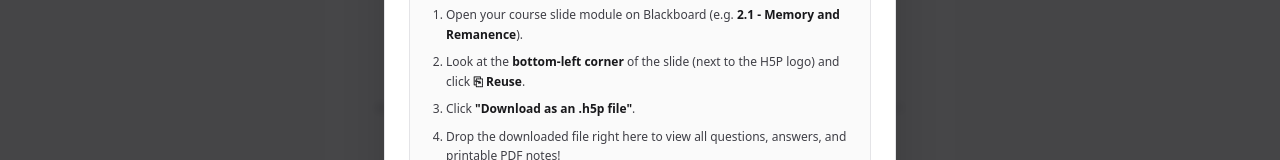
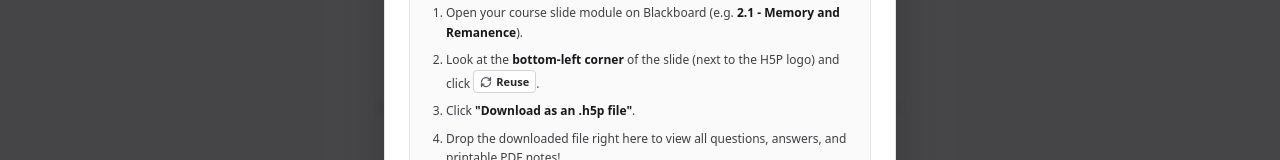
Before and after one commit to Soyaaaa081305/H5p-Auto-SS, a React (Vite) app: page / in a window 1280 px wide. Both pictures are taken after a click on the button "How to download from Blackboard (2 quick clicks)". Shown: the part 290-450 px from the top of the page. Built offline with nearby package versions, Linux system fonts and the light colour scheme.

Commit message:
fix: update Blackboard Reuse button icon to match H5P player

```diff
--- a/src/components/DropZone.tsx
+++ b/src/components/DropZone.tsx
@@ -1,6 +1,6 @@
 import React, { useRef, useState } from 'react';
 import { createPortal } from 'react-dom';
-import { Loader2, Plus, FileCode2, HelpCircle, CheckCircle2, X } from 'lucide-react';
+import { Loader2, Plus, FileCode2, HelpCircle, CheckCircle2, X, RefreshCw } from 'lucide-react';
 
 interface DropZoneProps {
   onFilesLoaded: (files: File[]) => Promise<void>;
@@ -162,7 +162,7 @@ export const DropZone: React.FC<DropZoneProps> = ({
                     Open your course slide module on Blackboard (e.g. <strong className="font-semibold text-zinc-900 dark:text-zinc-100">2.1 - Memory and Remanence</strong>).
                   </li>
                   <li>
-                    Look at the <strong className="font-semibold text-zinc-900 dark:text-zinc-100">bottom-left corner</strong> of the slide (next to the H5P logo) and click <strong className="font-semibold text-zinc-900 dark:text-zinc-100">⎘ Reuse</strong>.
+                    Look at the <strong className="font-semibold text-zinc-900 dark:text-zinc-100">bottom-left corner</strong> of the slide (next to the H5P logo) and click <span className="inline-flex items-center gap-1 px-1.5 py-0.5 rounded border border-zinc-300 dark:border-zinc-700 bg-white dark:bg-zinc-800 text-zinc-800 dark:text-zinc-200 font-semibold text-[11px] align-baseline shadow-2xs"><RefreshCw className="w-3 h-3 text-zinc-600 dark:text-zinc-300 stroke-[2.5]" /> Reuse</span>.
                   </li>
                   <li>
                     Click <strong className="font-semibold text-zinc-900 dark:text-zinc-100">"Download as an .h5p file"</strong>.
```
